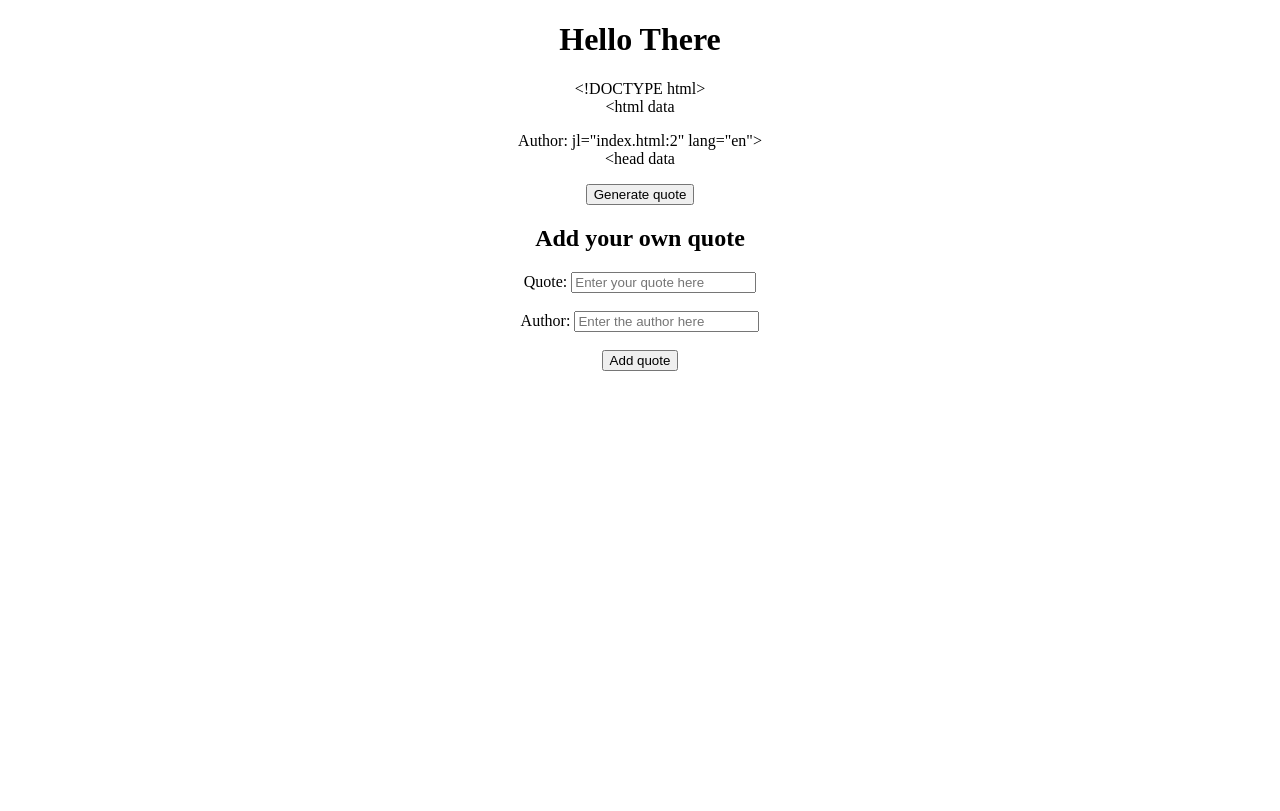
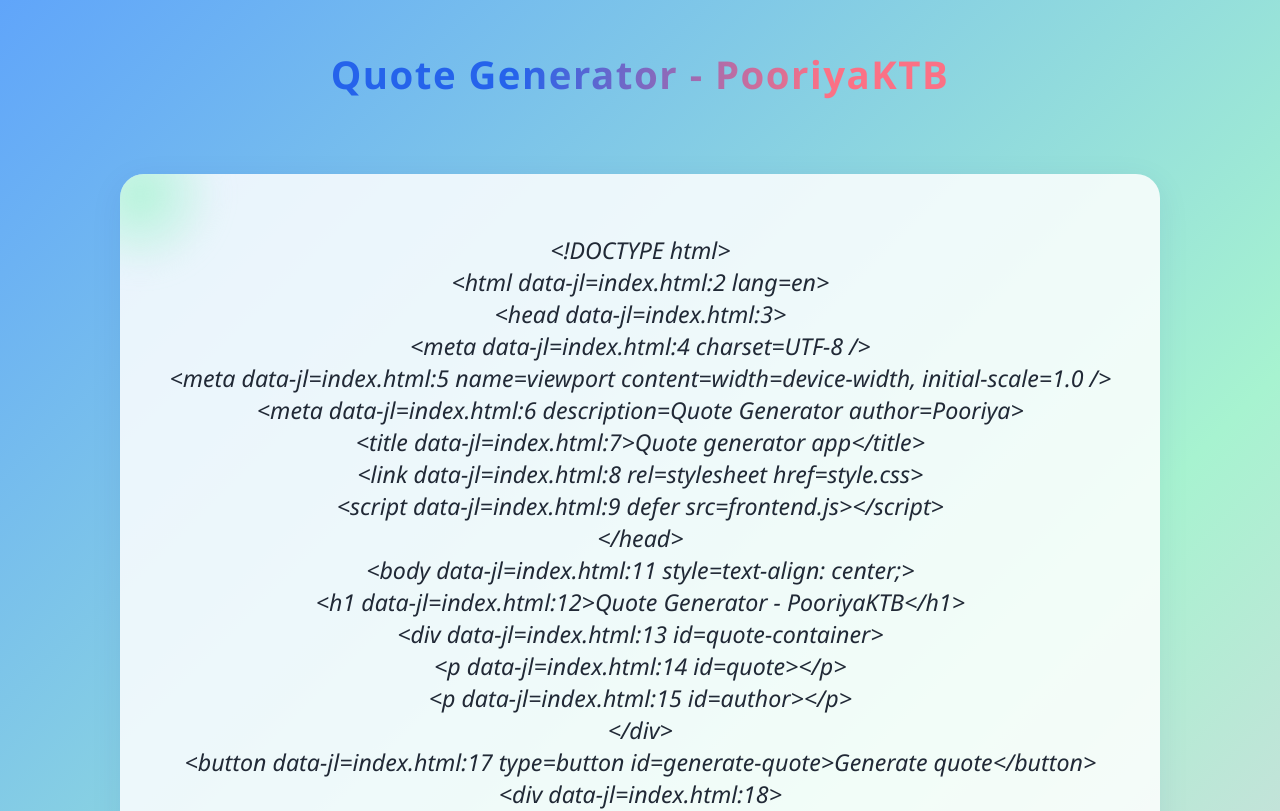
Before and after one commit to PooriyaKTB/Quote-Generator, a website: page index.html in a window 1280 px wide. Shown: the top 811 px of the page. Drawn offline with Linux system fonts and the light colour scheme.

Commit message:
Style added

```diff
--- a/frontend.js
+++ b/frontend.js
@@ -6,18 +6,6 @@ const newQuote = document.getElementById("quote-input");
 const newAuthor = document.getElementById("author-input");
 const submitQuote = document.getElementById("add-quote");
 
-// function randomQuote() {
-//   quoteText.innerText = pickFromArray(quotes).quote;
-//   authorName.textContent = `Author: ${pickFromArray(quotes).author}`;
-// };
-
-// function pickFromArray(choices) {
-//     return choices[Math.floor(Math.random() * choices.length);]
-// };
-
-// window.onload = randomQuote;
-// generateQuote.addEventListener("click", randomQuote);
-
 async function getData() {
   fetch("http://127.0.0.1:3000/")
     .then((response) => {
@@ -25,15 +13,27 @@ async function getData() {
       return response.text();
     })
     .then((text) => {
-    const [quote, author] = text.split("-");
-    document.getElementById("quote").innerText = quote;
-    document.getElementById("author").innerText = `Author: ${author}`;
+      const dashIndex = text.lastIndexOf("-");
+      const quote = text.slice(0, dashIndex).replaceAll('"', '').trim();
+      const author = text.slice(dashIndex + 1).trim();
+      const quoteElem = document.getElementById("quote");
+      const authorElem = document.getElementById("author");
+      // fade-in effect
+      quoteElem.classList.remove("fade-in");
+      authorElem.classList.remove("fade-in");
+      quoteElem.innerText = quote;
+      authorElem.innerText = `Author: ${author}`;
+      setTimeout(() => {
+        quoteElem.classList.add("fade-in");
+        authorElem.classList.add("fade-in");
+      }, 10);
     })
     .catch((err) => {
       console.error("Fetch error:", err);
       document.getElementById("quote").innerText = "Fetch error";
     });
 }
+
 
 document.getElementById("generate-quote").addEventListener("click", getData);
 window.onload = getData;
--- a/index.html
+++ b/index.html
@@ -5,10 +5,11 @@
     <meta name="viewport" content="width=device-width, initial-scale=1.0" />
     <meta description="Quote Generator" author="Pooriya">
     <title>Quote generator app</title>
+    <link rel="stylesheet" href="style.css">
     <script defer src="frontend.js"></script>
   </head>
   <body style="text-align: center;">
-    <h1>Hello There</h1>
+    <h1>Quote Generator - PooriyaKTB</h1>
     <div id="quote-container">
       <p id="quote"></p>
       <p id="author"></p>
--- /dev/null
+++ b/style.css
@@ -0,0 +1,138 @@
+body {
+    font-family: "Segoe UI", "Roboto", Arial, sans-serif;
+    background: linear-gradient(135deg, #60a5fa 0%, #a7f3d0 55%, #fbc2eb 100%);
+    min-height: 100vh;
+    margin: 0;
+    color: #212936;
+    display: flex;
+    flex-direction: column;
+    align-items: center;
+    transition: background 0.5s;
+  }
+
+  h1 {
+    margin-top: 48px;
+    font-size: 2.4rem;
+    letter-spacing: 1.5px;
+    color: #212936;
+    background: linear-gradient(90deg, #2563eb 30%, #fb7185 80%);
+    -webkit-background-clip: text;
+    -webkit-text-fill-color: transparent;
+    font-weight: bold;
+  }
+
+  #quote-container {
+    background: rgba(255,255,255,0.85);
+    border-radius: 24px;
+    box-shadow: 0 8px 32px 0 rgba(31, 38, 135, 0.08);
+    padding: 2.3rem 2.7rem;
+    margin: 3rem 2rem;
+    min-width: 280px;
+    max-width: 95vw;
+    position: relative;
+    transition: box-shadow 0.2s;
+    overflow: hidden;
+  }
+  #quote-container::after {
+    content: "";
+    position: absolute;
+    top: -60px; left: -60px;
+    width: 160px; height: 160px;
+    background: radial-gradient(circle, #a7f3d0cc 0%, transparent 70%);
+    filter: blur(12px);
+    z-index: 0;
+  }
+
+  #quote {
+    font-size: 1.45rem;
+    font-style: italic;
+    margin-bottom: 14px;
+    position: relative;
+    z-index: 1;
+    color: #212936;
+  }
+
+  #author {
+    font-size: 1.1rem;
+    text-align: right;
+    color: #2563eb;
+    margin-top: 0;
+    font-weight: 500;
+    position: relative;
+    z-index: 1;
+  }
+
+  button {
+    background: linear-gradient(90deg, #2563eb 0%, #fb7185 100%);
+    color: #fff;
+    border: none;
+    border-radius: 12px;
+    padding: 12px 32px;
+    font-size: 1.08rem;
+    cursor: pointer;
+    transition: background 0.18s, transform 0.1s, box-shadow 0.15s;
+    margin: 14px 0;
+    box-shadow: 0 2px 20px 0 rgba(37,99,235,0.08);
+    font-weight: 600;
+  }
+  button:hover {
+    background: linear-gradient(90deg, #1742a3 0%, #fb7185 90%);
+    transform: translateY(-3px) scale(1.05);
+    box-shadow: 0 4px 28px 0 rgba(251,113,133,0.11);
+  }
+
+  input[type="text"] {
+    border: 1.5px solid #c7d2fe;
+    border-radius: 8px;
+    padding: 9px 13px;
+    margin: 7px 0;
+    font-size: 1rem;
+    outline: none;
+    width: 240px;
+    background: #f8fafcbb;
+    transition: border 0.18s, box-shadow 0.18s, background 0.25s;
+    font-family: inherit;
+  }
+  input[type="text"]:focus {
+    border: 2px solid #fb7185;
+    box-shadow: 0 0 0 2px #fb718555;
+    background: #fff;
+  }
+
+  label {
+    font-weight: 500;
+    display: inline-block;
+    margin-bottom: 4px;
+    color: #374151;
+  }
+
+  #add-quote {
+    margin-top: 18px;
+  }
+
+  .fade-in {
+    opacity: 0;
+    transform: translateY(12px) scale(0.98);
+    animation: fadeInUp 0.7s cubic-bezier(.21,.78,.43,.97) forwards;
+  }
+
+  @keyframes fadeInUp {
+    to {
+      opacity: 1;
+      transform: translateY(0) scale(1);
+    }
+  }
+
+  @media (max-width: 540px) {
+    #quote-container {
+      padding: 1.1rem 0.6rem;
+      min-width: unset;
+    }
+    input[type="text"] {
+      width: 96vw;
+      max-width: 270px;
+    }
+    h1 {
+      font-size: 1.3rem;
+    }
+  }
```
Lines whose indentation alone changed are shown as unchanged.
